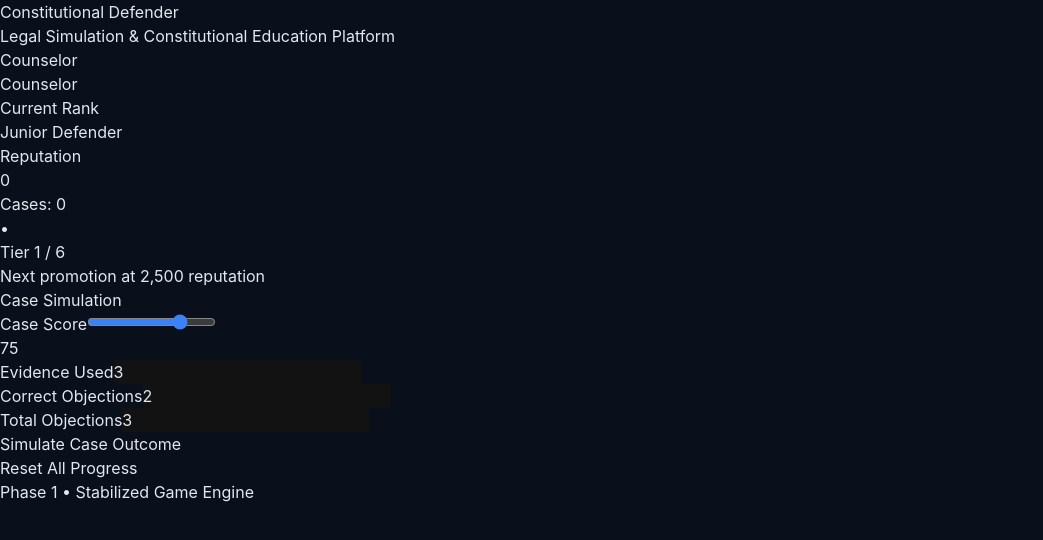
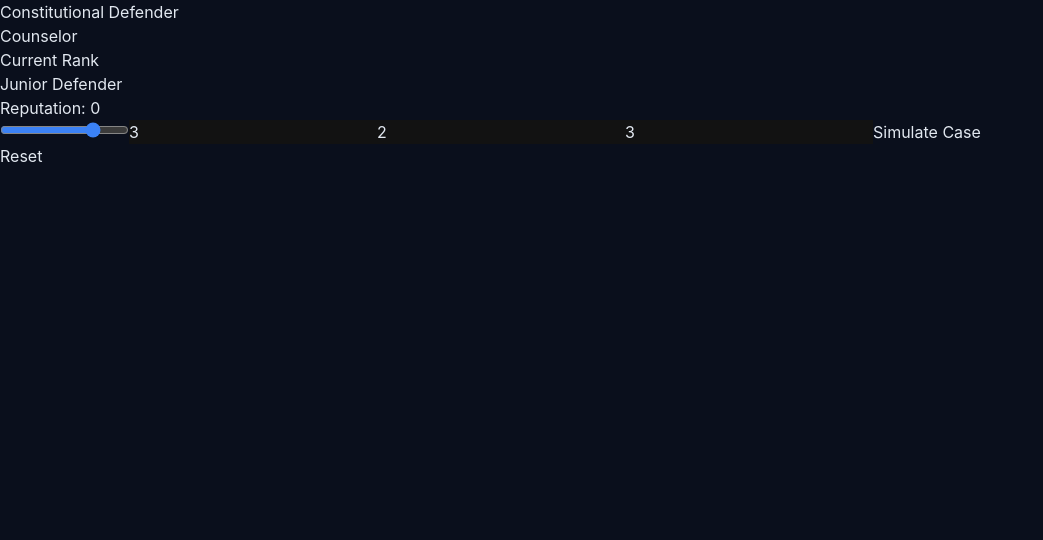
Before and after one commit to bluegillmaster911-byte/constitutional-defender, a React (Vite) app: page / in a window 1280 px wide. Shown: the top 540 px of the page, without its empty margins (0-1043 px from the left). Built offline with nearby package versions, Linux system fonts and the light colour scheme.

Commit message:
Update App.tsx

```diff
--- a/src/App.tsx
+++ b/src/App.tsx
@@ -1,8 +1,12 @@
-import { useState } from 'react';
-import { useGameSave } from './hooks/useGameSave';
-import { calculateVerdict, awardReputation, calculateTier } from './game/gameEngine';
-import type { VerdictResult } from './types/game';
-import { TIER_REQUIREMENTS, STARTING_TIER } from './constants/game';
+import { useState } from "react";
+import { useGameSave } from "./hooks/useGameSave";
+import {
+  calculateVerdict,
+  awardReputation,
+  calculateTier,
+  VerdictResult,
+} from "./game/gameEngine";
+import { TIER_REQUIREMENTS, STARTING_TIER } from "./constants/game";
 
 function App() {
   const { playerState, updatePlayer, resetGame, isLoaded } = useGameSave();
@@ -12,28 +16,23 @@ function App() {
   const [correctObjections, setCorrectObjections] = useState(2);
   const [totalObjections, setTotalObjections] = useState(3);
   const [lastVerdict, setLastVerdict] = useState<VerdictResult | null>(null);
+  const [processing, setProcessing] = useState(false);
 
-  // 🔒 MUST block render BEFORE any unsafe access
   if (!isLoaded) {
     return (
       <div className="min-h-screen flex items-center justify-center text-white">
-        Loading save data...
+        Loading Constitutional Defender...
       </div>
     );
   }
 
-  // 🔒 safe tier lookup (prevents undefined crash)
   const tierInfo =
-    TIER_REQUIREMENTS[playerState?.tier] ??
+    TIER_REQUIREMENTS[playerState.tier] ??
     TIER_REQUIREMENTS[STARTING_TIER];
 
-  const nextTier =
-    playerState.tier < 6
-      ? TIER_REQUIREMENTS[(playerState.tier + 1) as keyof typeof TIER_REQUIREMENTS]
-      : null;
+  const handleSimulateCase = () => {
+    setProcessing(true);
 
-  const handleSimulateCase = () => {
-    // 🔒 input sanitization (prevents NaN / negative / invalid state crashes)
     const safeScore = Math.max(0, Math.min(1, currentScore / 100));
     const safeEvidence = Math.max(0, evidenceUsed);
     const safeCorrect = Math.max(0, correctObjections);
@@ -46,211 +45,85 @@ function App() {
       safeTotal
     );
 
-    const updatedState = awardReputation(playerState, verdict.reputationGained);
-    const tierResult = calculateTier(updatedState.reputation, playerState.tier);
+    const updated = awardReputation(playerState, verdict.reputationGained);
+    const tierResult = calculateTier(updated.reputation, playerState.tier);
 
-    const finalVerdict: VerdictResult = {
+    const final: VerdictResult = {
       ...verdict,
       newTier: tierResult.newTier,
       promoted: tierResult.promoted,
     };
 
-    setLastVerdict(finalVerdict);
-    updatePlayer(updatedState);
-  };
+    updatePlayer(updated);
 
-  const handleReset = () => {
-    resetGame();
-    setLastVerdict(null);
+    setTimeout(() => {
+      setLastVerdict(final);
+      setProcessing(false);
+    }, 300);
   };
 
   return (
-    <div className="min-h-screen bg-[#0a0f1c] text-white">
-      {/* Header */}
-      <header className="border-b border-slate-700 bg-[#0f1629] sticky top-0 z-50">
-        <div className="max-w-5xl mx-auto px-4 sm:px-6 py-4 flex items-center justify-between">
-          <div>
-            <h1 className="text-2xl sm:text-3xl font-semibold tracking-tight">
-              Constitutional Defender
-            </h1>
-            <p className="text-slate-400 text-xs sm:text-sm hidden sm:block">
-              Legal Simulation & Constitutional Education Platform
-            </p>
-          </div>
-          <div className="text-right">
-            <div className="text-xs text-slate-400">Counselor</div>
-            <div className="font-medium text-sm sm:text-base">
-              {playerState?.name ?? "Counselor"}
-            </div>
-          </div>
-        </div>
-      </header>
+    <div className="min-h-screen bg-[#0a0f1c] text-white p-6">
+      <h1 className="text-2xl font-bold mb-2">Constitutional Defender</h1>
+      <p className="text-slate-400 mb-6">{playerState.name}</p>
 
-      <main className="max-w-5xl mx-auto px-4 sm:px-6 py-6 sm:py-8">
-        {/* Player Status Card */}
-        <div className="bg-[#111827] border border-slate-700 rounded-2xl p-5 sm:p-6 mb-6 sm:mb-8">
-          <div className="flex flex-col sm:flex-row sm:items-end sm:justify-between gap-4 mb-4">
-            <div>
-              <div className="text-xs uppercase tracking-[2px] text-blue-400 mb-1">
-                Current Rank
-              </div>
-              <div className="text-3xl sm:text-4xl font-semibold leading-none">
-                {tierInfo.name}
+      <div className="bg-[#111827] p-4 rounded-xl mb-6">
+        <div className="text-blue-400">Current Rank</div>
+        <div className="text-3xl font-semibold">{tierInfo.name}</div>
+
+        <div className="mt-2 text-sm text-slate-400">
+          Reputation: {playerState.reputation}
         </div>
       </div>
 
-            <div className="text-left sm:text-right">
-              <div className="text-xs text-slate-400">Reputation</div>
-              <div className="text-3xl sm:text-4xl font-mono text-emerald-400 tabular-nums">
-                {playerState.reputation.toLocaleString()}
-              </div>
-            </div>
-          </div>
-
-          <div className="flex flex-wrap items-center gap-x-4 gap-y-1 text-sm">
-            <div>
-              Cases:{' '}
-              <span className="font-mono text-blue-400">
-                {playerState.casesCompleted}
-              </span>
-            </div>
-            <div className="text-slate-600 hidden sm:inline">•</div>
-            <div>Tier {playerState.tier} / 6</div>
-          </div>
-
-          {nextTier && (
-            <div className="mt-3 text-xs text-slate-400">
-              Next promotion at{' '}
-              <span className="font-mono">
-                {nextTier.reputation.toLocaleString()}
-              </span>{' '}
-              reputation
-            </div>
-          )}
-        </div>
-
-        {/* Simulation Panel */}
-        <div className="bg-[#111827] border border-slate-700 rounded-2xl p-5 sm:p-6 mb-6 sm:mb-8">
-          <h2 className="text-xl font-semibold mb-5">Case Simulation</h2>
-
-          <div className="grid grid-cols-1 sm:grid-cols-2 lg:grid-cols-4 gap-4 mb-6">
-            <div className="sm:col-span-2 lg:col-span-1">
-              <label className="text-xs text-slate-400 block mb-2">
-                Case Score
-              </label>
+      <div className="space-y-4 bg-[#111827] p-4 rounded-xl">
         <input
           type="range"
           min="0"
           max="100"
           value={currentScore}
           onChange={(e) => setCurrentScore(Number(e.target.value))}
-                className="w-full accent-blue-500"
         />
-              <div className="text-center font-mono text-lg mt-1 text-blue-400">
-                {currentScore}
-              </div>
-            </div>
 
-            <div>
-              <label className="text-xs text-slate-400 block mb-1.5">
-                Evidence Used
-              </label>
         <input
           type="number"
           value={evidenceUsed}
-                onChange={(e) =>
-                  setEvidenceUsed(Math.max(0, Number(e.target.value)))
-                }
-                className="bg-[#1f2937] border border-slate-600 rounded-xl px-4 py-3 w-full text-lg focus:outline-none focus:border-blue-500"
+          onChange={(e) => setEvidenceUsed(Number(e.target.value))}
         />
-            </div>
 
-            <div>
-              <label className="text-xs text-slate-400 block mb-1.5">
-                Correct Objections
-              </label>
         <input
           type="number"
           value={correctObjections}
-                onChange={(e) =>
-                  setCorrectObjections(Math.max(0, Number(e.target.value)))
-                }
-                className="bg-[#1f2937] border border-slate-600 rounded-xl px-4 py-3 w-full text-lg focus:outline-none focus:border-blue-500"
+          onChange={(e) => setCorrectObjections(Number(e.target.value))}
         />
-            </div>
 
-            <div>
-              <label className="text-xs text-slate-400 block mb-1.5">
-                Total Objections
-              </label>
         <input
           type="number"
           value={totalObjections}
-                onChange={(e) =>
-                  setTotalObjections(Math.max(1, Number(e.target.value)))
-                }
-                className="bg-[#1f2937] border border-slate-600 rounded-xl px-4 py-3 w-full text-lg focus:outline-none focus:border-blue-500"
+          onChange={(e) => setTotalObjections(Number(e.target.value))}
         />
-            </div>
-          </div>
 
         <button
           onClick={handleSimulateCase}
-            className="w-full bg-blue-600 active:bg-blue-700 transition-colors py-4 rounded-2xl font-semibold text-lg touch-manipulation"
+          className="w-full bg-blue-600 p-3 rounded-xl"
         >
-            Simulate Case Outcome
+          {processing ? "Processing..." : "Simulate Case"}
         </button>
       </div>
 
-        {/* Verdict Result */}
       {lastVerdict && (
-          <div className="bg-[#111827] border border-slate-700 rounded-2xl p-5 sm:p-6 mb-6 sm:mb-8">
-            <div className="uppercase tracking-[2px] text-xs text-blue-400 mb-2">
-              Verdict
-            </div>
-            <div className="text-2xl sm:text-3xl font-semibold mb-3 capitalize">
-              {lastVerdict.type.replace('_', ' ')}
-            </div>
-            <p className="text-slate-300 mb-5 leading-relaxed">
-              {lastVerdict.message}
-            </p>
-
-            <div className="flex flex-wrap gap-x-6 gap-y-2 text-sm">
-              <div>
-                Score:{' '}
-                <span className="font-mono text-blue-400">
-                  {lastVerdict.score}
-                </span>
-              </div>
-              <div>
-                Reputation:{' '}
-                <span className="font-mono text-emerald-400">
-                  +{lastVerdict.reputationGained}
-                </span>
-              </div>
-              {lastVerdict.promoted && (
-                <div className="text-amber-400 font-medium">
-                  ★ PROMOTED TO NEW TIER
-                </div>
-              )}
-            </div>
+        <div className="mt-6 bg-[#111827] p-4 rounded-xl">
+          <div className="text-xl font-semibold">{lastVerdict.type}</div>
+          <div className="text-slate-300">{lastVerdict.message}</div>
         </div>
       )}
 
-        {/* Footer */}
-        <div className="flex flex-col sm:flex-row gap-3 items-center justify-between">
       <button
-            onClick={handleReset}
-            className="w-full sm:w-auto px-6 py-3 rounded-2xl border border-slate-600 active:bg-slate-800 transition-colors text-sm font-medium"
+        onClick={resetGame}
+        className="mt-6 text-sm text-red-400"
       >
-            Reset All Progress
+        Reset
       </button>
-
-          <div className="text-xs text-slate-500 text-center sm:text-right">
-            Phase 1 • Stabilized Game Engine
-          </div>
-        </div>
-      </main>
     </div>
   );
 }
```
Lines whose indentation alone changed are shown as unchanged.
